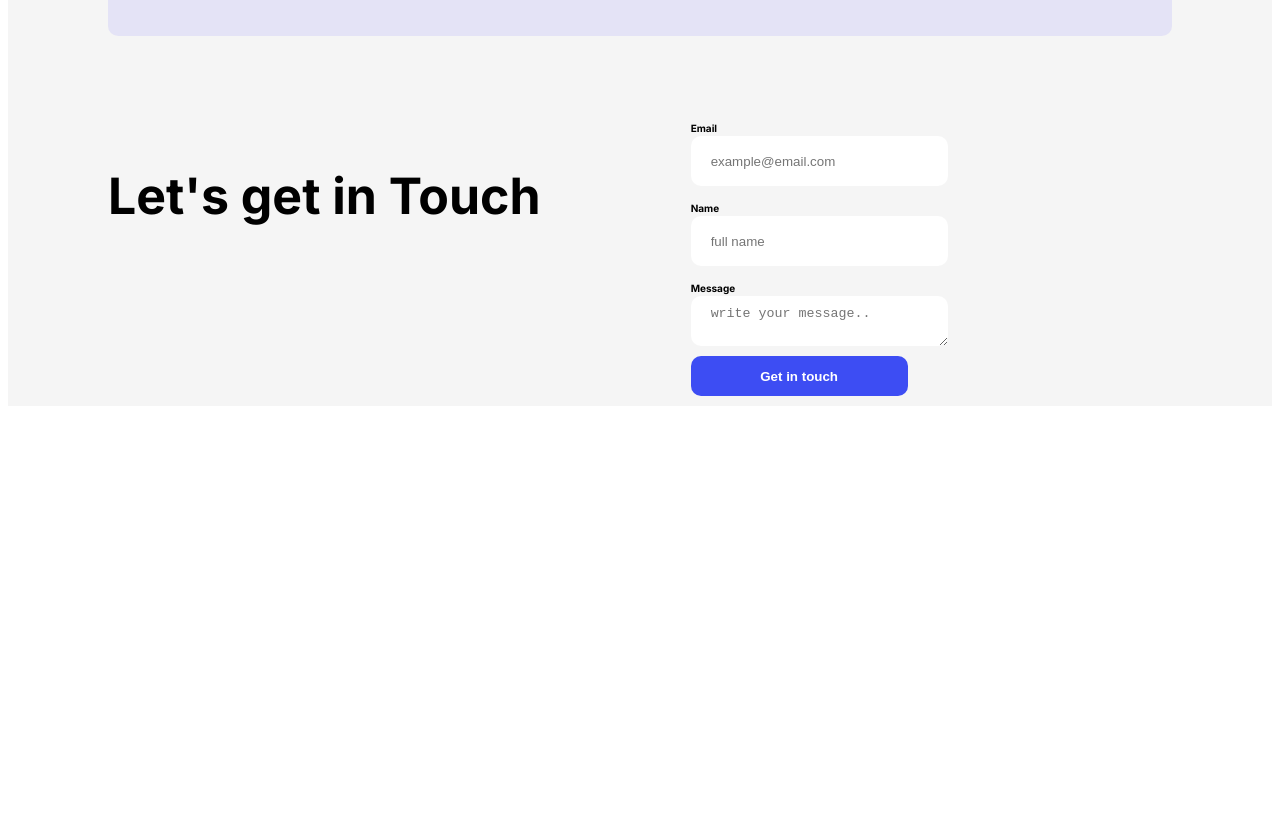
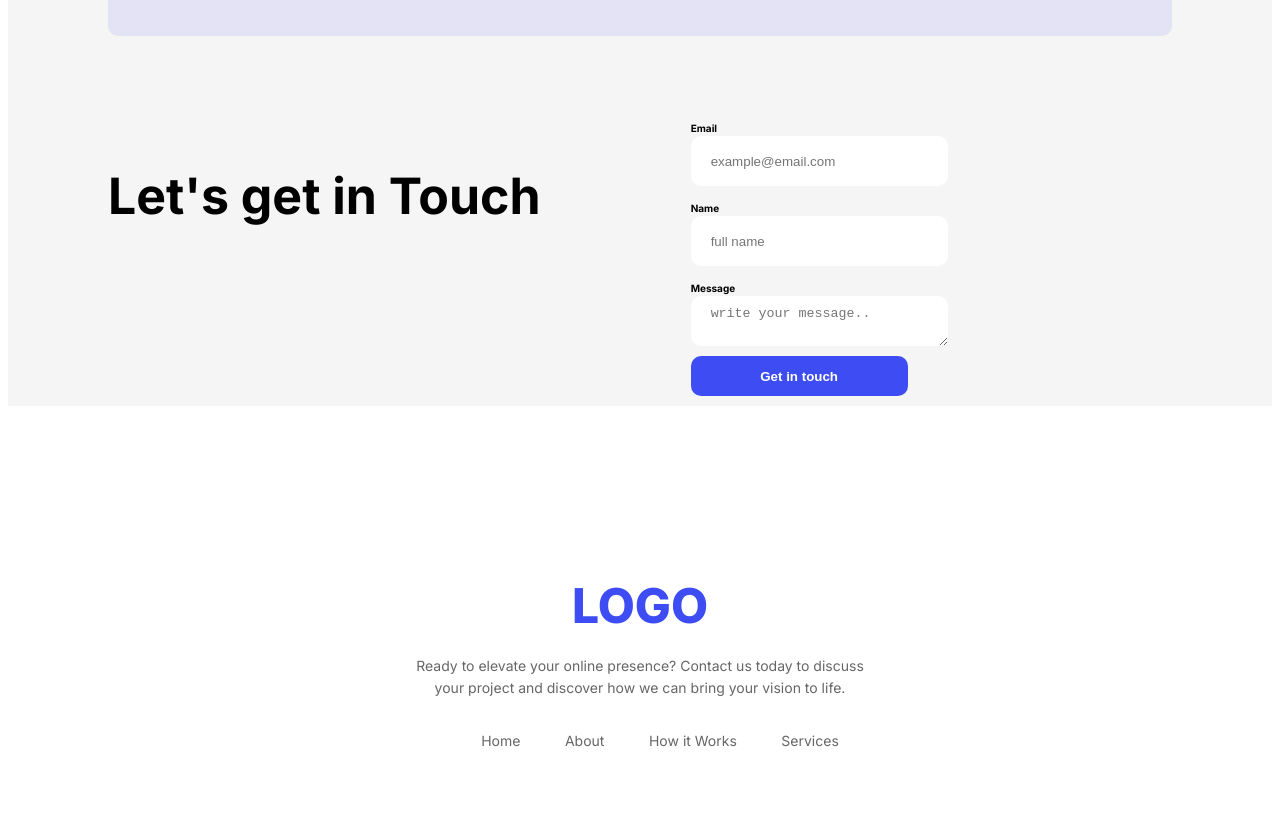
Before and after one commit to azrasharmila/B12A01-landing-launchpad, a plain HTML site: page index.html in a window 1280 px wide. Shown: the part 1104-1923 px from the top of the page. Before the commit the page ends 1590 px from the top, so only its background shows below. Drawn offline with Linux system fonts and the light colour scheme.

Commit message:
included footer section

```diff
--- a/index.html
+++ b/index.html
@@ -43,7 +43,7 @@
                 <button class="btn-primary">Launch Live Preview</button>
             </div>
             <div>
-                <img src="./Assets/wc-mini.png" class="img-rad" >
+                <img src="./Assets/wc-mini.png" class="img-rad">
             </div>
 
         </section>
@@ -89,6 +89,17 @@
 
     </main>
     <footer>
+        <footer class="footer-over">
+            <h2 class="footer-logo">LOGO</h2>
+            <p class="footer-description">Ready to elevate your online presence? Contact us today to discuss <br>
+                your project and discover how we can bring your vision to life.</p>
+            <ul class="footer-element">
+                <li><a href="">Home</a></li>
+                <li><a href="">About</a></li>
+                <li><a href="">How it Works</a></li>
+                <li><a href="">Services</a></li>
+            </ul>
+        </footer>
 
 
     </footer>
--- a/styles/task.css
+++ b/styles/task.css
@@ -135,3 +135,46 @@ section input[type="text"], section input[type="email"], section textarea, secti
     font-weight: bold;
     font-size: 10px;
 }
+
+.footer-over {
+  text-align: center;
+  margin-top: 40px;
+  padding: 50px 20px;
+  background-color: #ffffff;
+  font-family: 'Inter', sans-serif;
+
+}
+
+.footer-logo {
+  font-size: 48px;
+  font-weight: 800;
+  color: #3d4df3; /* bright blue */
+  margin-bottom: 20px;
+}
+
+.footer-description {
+  font-size: 14px;
+  color: #666;
+  line-height: 1.6;
+  max-width: 600px;
+  margin: 0 auto 30px;
+}
+
+
+
+footer li{
+  display: inline-block;
+  margin: 0 20px;
+}
+
+footer li a {
+  text-decoration: none;
+  color: #666;
+  font-size: 14px;
+
+}
+
+footer li:hover{
+  color: #3d4df3;
+
+}
```
